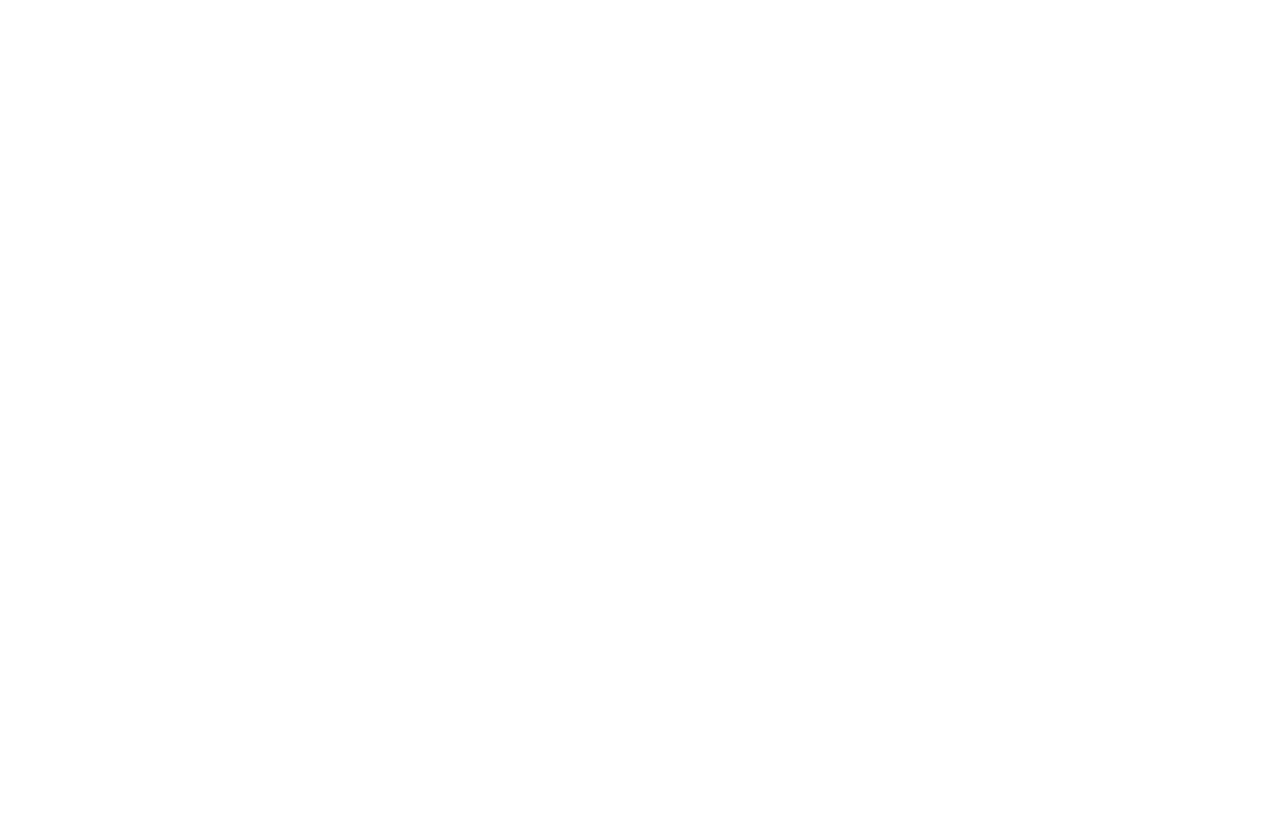
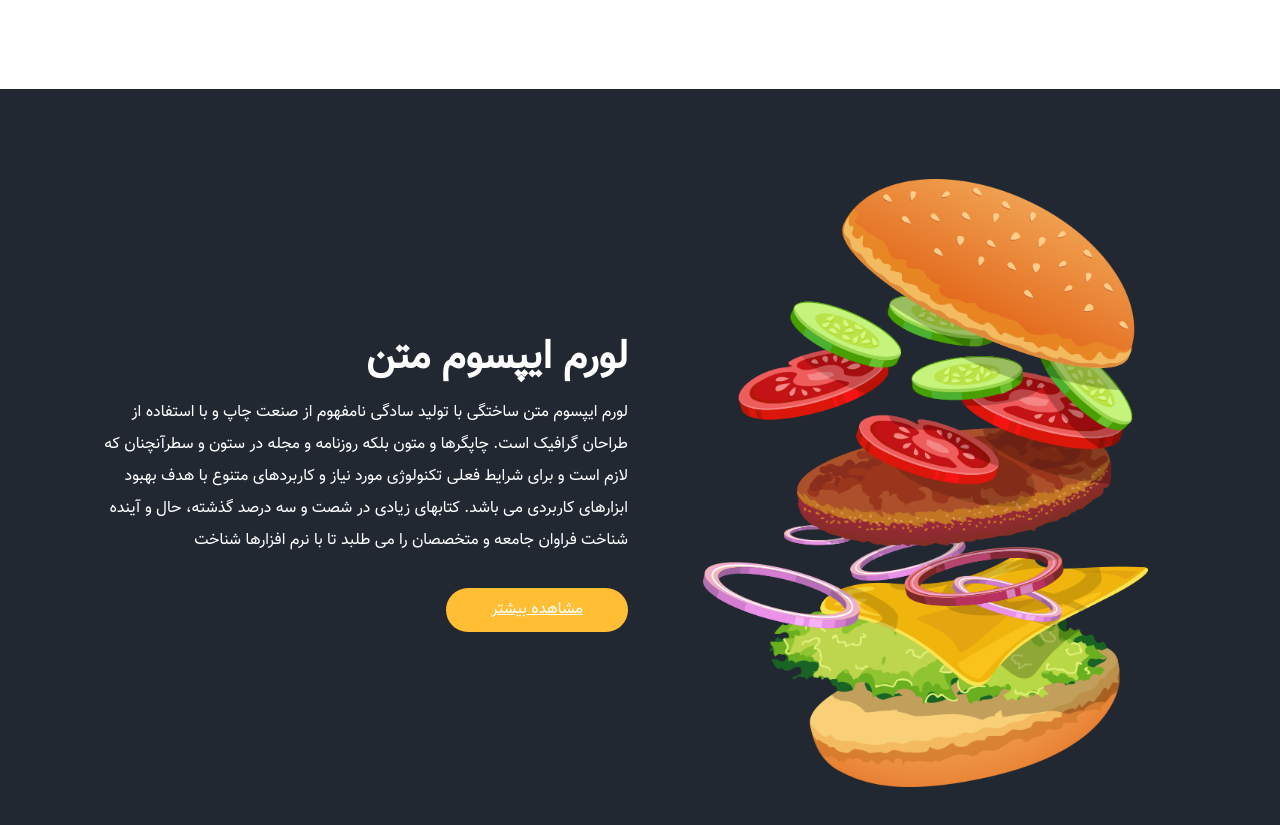
Before and after one commit to mostafa-jahani/fastfood_site_next.js, a Next.js app: page / in a window 1280 px wide. Shown: the part 897-1722 px from the top of the page. Before the commit the page ends 986 px from the top, so only its background shows below. Built offline with nearby package versions, Linux system fonts and the light colour scheme; no server answers.

Commit message:
add About section in Home page

```diff
--- /dev/null
+++ b/components/About.js
@@ -0,0 +1,39 @@
+import Image from "next/image";
+
+const About = () => {
+    return (
+        <section className="about_section layout_padding">
+            <div className="container  ">
+
+                <div className="row">
+                    <div className="col-md-6 ">
+                        <div className="img-box">
+                            <Image src={'/images/about-img.png'} width={445} height={608} alt="about-image" />
+                        </div>
+                    </div>
+                    <div className="col-md-6">
+                        <div className="detail-box">
+                            <div className="heading_container">
+                                <h2>
+                                    لورم ایپسوم متن
+                                </h2>
+                            </div>
+                            <p>
+                                لورم ایپسوم متن ساختگی با تولید سادگی نامفهوم از صنعت چاپ و با استفاده از طراحان گرافیک است.
+                                چاپگرها و متون بلکه روزنامه و مجله در ستون و سطرآنچنان که لازم است و برای شرایط فعلی
+                                تکنولوژی مورد نیاز و کاربردهای متنوع با هدف بهبود ابزارهای کاربردی می باشد. کتابهای زیادی در
+                                شصت و سه درصد گذشته، حال و آینده شناخت فراوان جامعه و متخصصان را می طلبد تا با نرم افزارها
+                                شناخت
+                            </p>
+                            <a href="">
+                                مشاهده بیشتر
+                            </a>
+                        </div>
+                    </div>
+                </div>
+            </div>
+        </section>
+    )
+}
+
+export default About;
--- a/pages/index.js
+++ b/pages/index.js
@@ -4,6 +4,7 @@
 import {useEffect} from "react";
 import {toast} from "react-toastify";
 import ProductsTab from "@/components/product/ProductsTab";
+import About from "@/components/About";
 
 const Home = ({ productsTab, error }) => {
 
@@ -15,6 +16,7 @@
         <>
             <Features />
             {productsTab && <ProductsTab tabs={productsTab} />}
+            <About />
         </>
     )
 }
```
Also changed, not shown: public/images/about-img.png (added).
